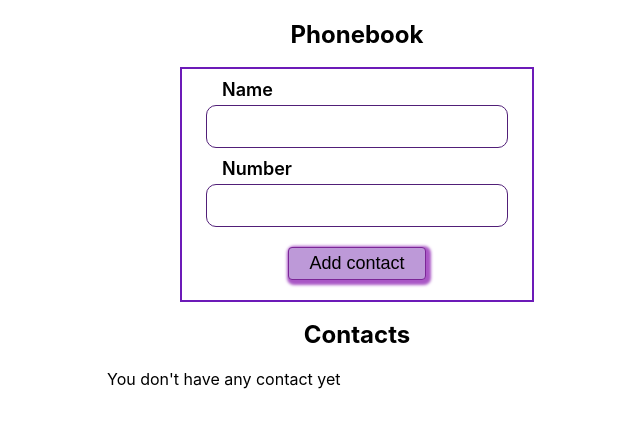
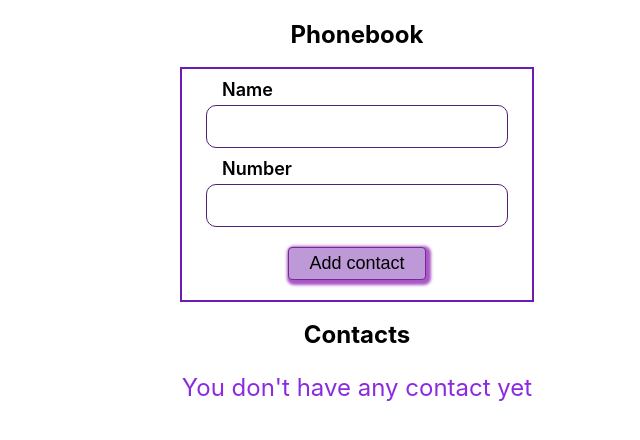
Before and after one commit to IraMira333/goit-react-hw-02-phonebook2, a React (Create React App) app: page / in a window 1280 px wide. Shown: the top 440 px of the page, without its empty margins (283-923 px from the left). Built offline with nearby package versions, Linux system fonts and the light colour scheme.

Commit message:
Update App.module.css

```diff
--- a/src/components/App.module.css
+++ b/src/components/App.module.css
@@ -8,3 +8,8 @@
 h2 {
   text-align: center;
 }
+.noContact {
+  text-align: center;
+  font-size: 24px;
+  color: blueviolet;
+}
```
